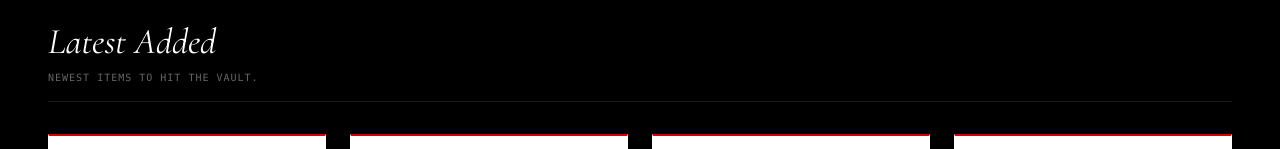
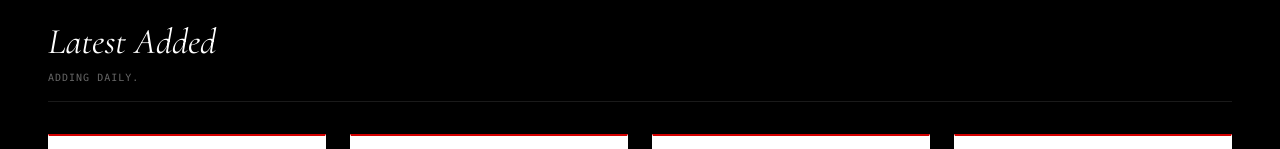
Before and after one commit to informativelearning/resellingking, a React (Vite) app: page / in a window 1280 px wide. Shown: the part 803-952 px from the top of the page. Built offline with nearby package versions, Linux system fonts and the light colour scheme.

Commit message:
Update description for Latest Added section

```diff
--- a/App.tsx
+++ b/App.tsx
@@ -272,7 +272,7 @@ const App: React.FC = () => {
                 <div className="flex items-end justify-between mb-8 border-b border-white/10 pb-4">
                   <div>
                     <h2 className="serif italic text-3xl md:text-4xl text-white">Latest Added</h2>
-                    <p className="text-white/40 text-[10px] font-mono uppercase tracking-widest mt-2">Newest items to hit the vault.</p>
+                    <p className="text-white/40 text-[10px] font-mono uppercase tracking-widest mt-2">Adding daily.</p>
                   </div>
                 </div>
                 <InventoryTable products={latestAdded} onProductClick={setSelectedProduct} onAddToCart={addToCart} />
```
